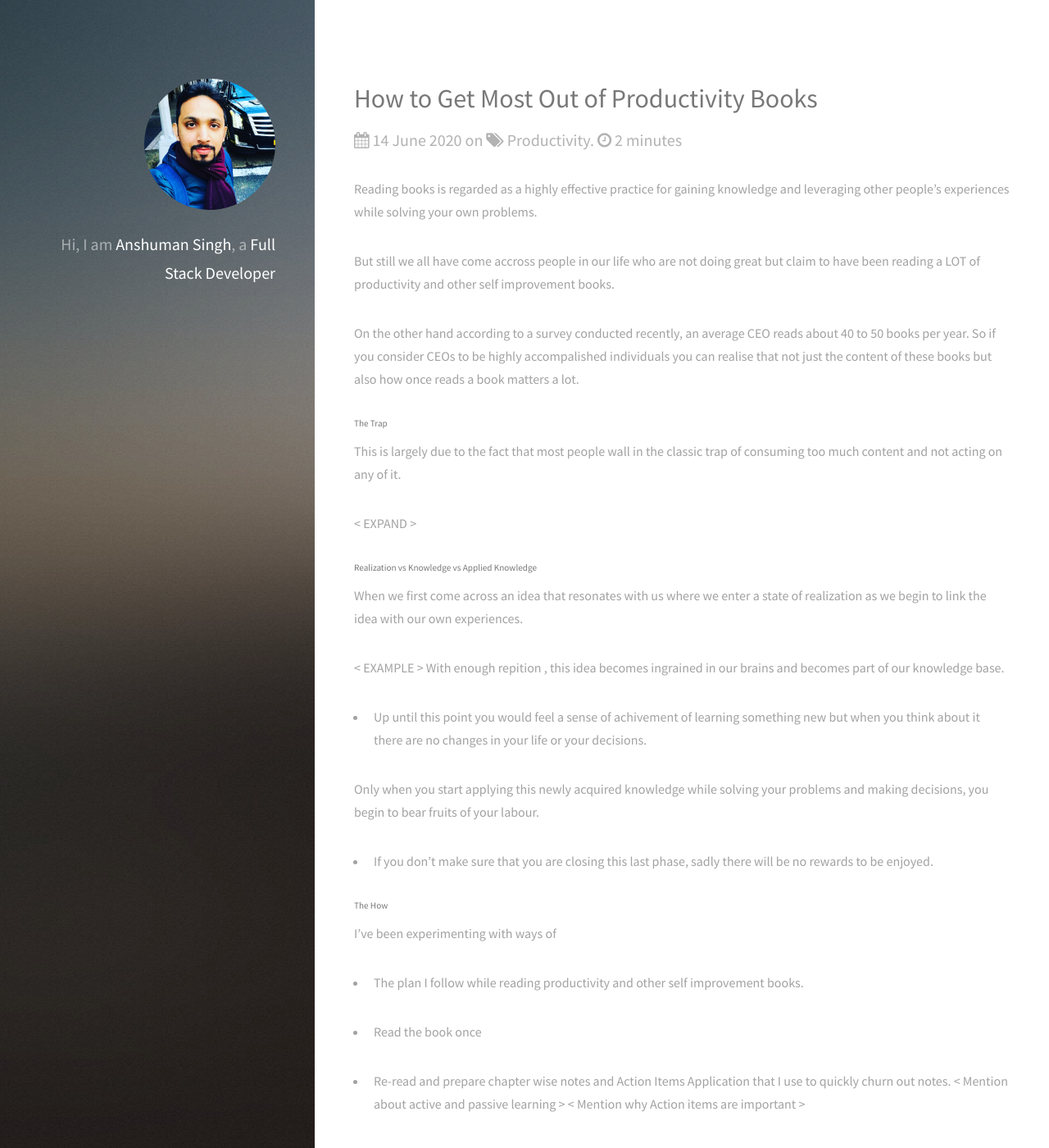
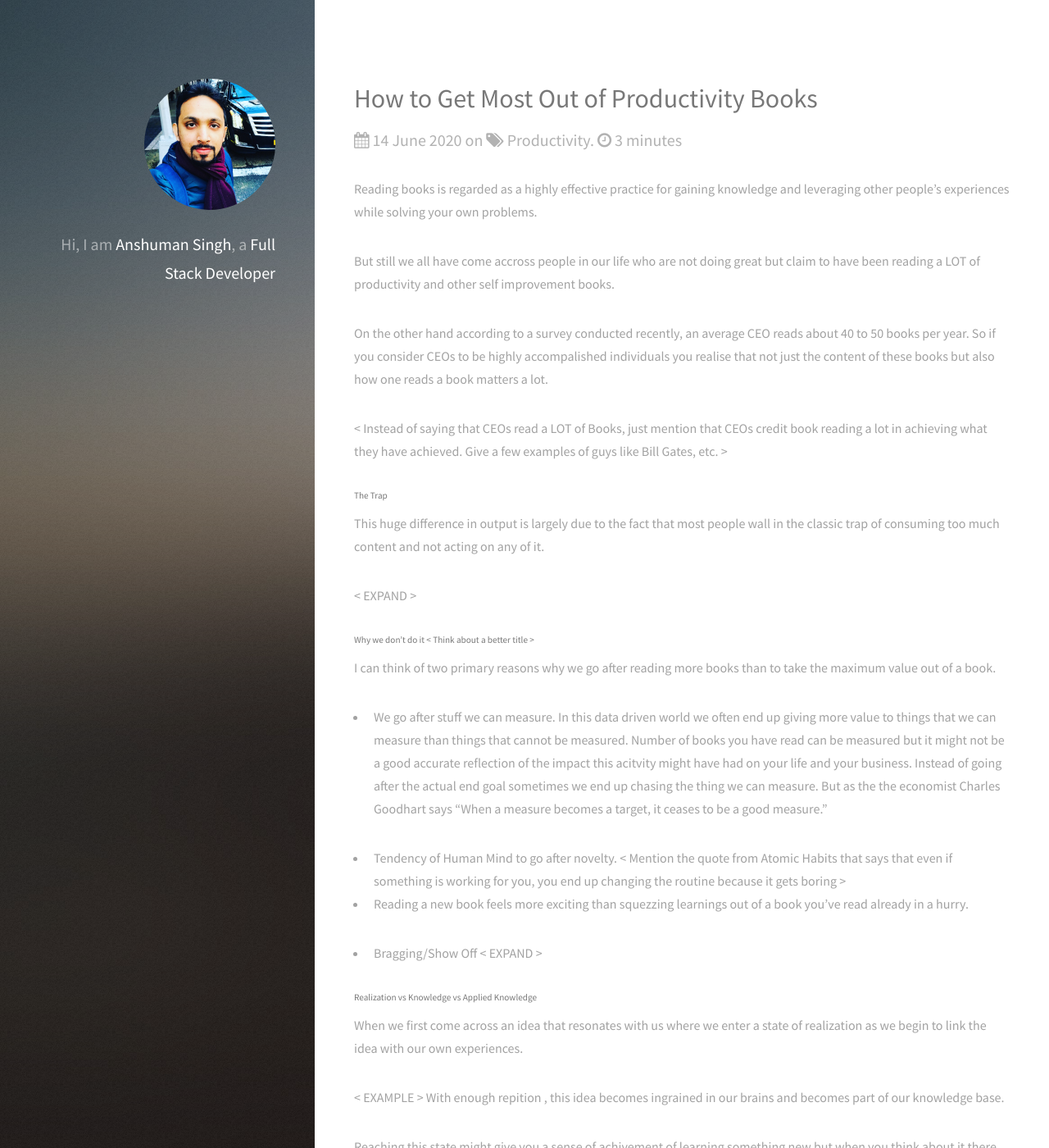
Before and after one commit to singh-anshuman/singh-anshuman.github.io, a Jekyll site: the page built from _posts/2020-06-14-how-toget-most-out-of-productivity-books.md, in a window 1280 px wide and 1400 px high. Shown: the whole window at 82% size. Built offline with Jekyll 4.4.1, drawn with Linux system fonts in a browser that asks for light colours; comment, search, counter and statistics services are not loaded; some of the changed text lies outside the part shown.

Commit message:
Added a few more ideas to the blog post.

```diff
--- a/_posts/2020-06-14-how-toget-most-out-of-productivity-books.md
+++ b/_posts/2020-06-14-how-toget-most-out-of-productivity-books.md
@@ -9,11 +9,26 @@ Reading books is regarded as a highly effective practice for gaining knowledge a
 
 But still we all have come accross people in our life who are not doing great but claim to have been reading a LOT of productivity and other self improvement books.
 
-On the other hand according to a survey conducted recently, an average CEO reads about 40 to 50 books per year. So if you consider CEOs to be highly accompalished individuals you can realise that not just the content of these books but also how once reads a book matters a lot.
+On the other hand according to a survey conducted recently, an average CEO reads about 40 to 50 books per year. So if you consider CEOs to be highly accompalished individuals you realise that not just the content of these books but also how one reads a book matters a lot.
+
+< Instead of saying that CEOs read a LOT of Books, just mention that CEOs credit book reading a lot in achieving what they have achieved. Give a few examples of guys like Bill Gates, etc. >
 
 ###### The Trap
-This is largely due to the fact that most people wall in the classic trap of consuming too much content and not acting on any of it.
+This huge difference in output is largely due to the fact that most people wall in the classic trap of consuming too much content and not acting on any of it.
 
+< EXPAND >
+
+###### Why we don't do it < Think about a better title >
+I can think of two primary reasons why we go after reading more books than to take the maximum value out of a book.
+
+- We go after stuff we can measure.
+In this data driven world we often end up giving more value to things that we can measure than things that cannot be measured. Number of books you have read can be measured but it might not be a good accurate reflection of the impact this acitvity might have had on your life and your business. Instead of going after the actual end goal sometimes we end up chasing the thing we can measure. But as the the economist Charles Goodhart says “When a measure becomes a target, it ceases to be a good measure.”
+
+- Tendency of Human Mind to go after novelty.
+< Mention the quote from Atomic Habits that says that even if something is working for you, you end up changing the routine because it gets boring >
+- Reading a new book feels more exciting than squezzing learnings out of a book you've read already in a hurry.
+
+- Bragging/Show Off
 < EXPAND >
 
 ###### Realization vs Knowledge vs Applied Knowledge
@@ -22,11 +37,11 @@ When we first come across an idea that resonates with us where we enter a state
 < EXAMPLE >
 With enough repition <BETTER WORD>, this idea becomes ingrained in our brains and becomes part of our knowledge base.
 
-- Up until this point you would feel a sense of achivement of learning something new but when you think about it there are no changes in your life or your decisions.
+Reaching this state might give you a sense of achivement of learning something new but when you think about it there are no changes in your life or your decisions based on this newly acquired knowledge.
 
-Only when you start applying this newly acquired knowledge while solving your problems and making decisions, you begin to bear fruits of your labour.
+Only when you start applying this newly acquired knowledge <THINK OF A BETTER WORD> while solving your problems and making decisions, you begin to bear fruits of your labour.
 
-- If you don't make sure that you are closing this last phase, sadly there will be no rewards to be enjoyed.
+Applying the gained wisdom to your life or business closes the activity and only now you can expect any reward coming your way.
 
 
 ###### The How
@@ -45,4 +60,5 @@ I've been experimenting with ways of
     < Talk about the tools you use for the workshop >
     < Mention the fee these authors take for the actual workshops that are conducted at corporate level >
 
-- Don't recommend any books for now. This might be a separate topic altogether.
+###### Conclusion
+- Keep the end goal in mind when you pick up a self improvement book. It is Self Improvement, not bragging or anything else.
```
